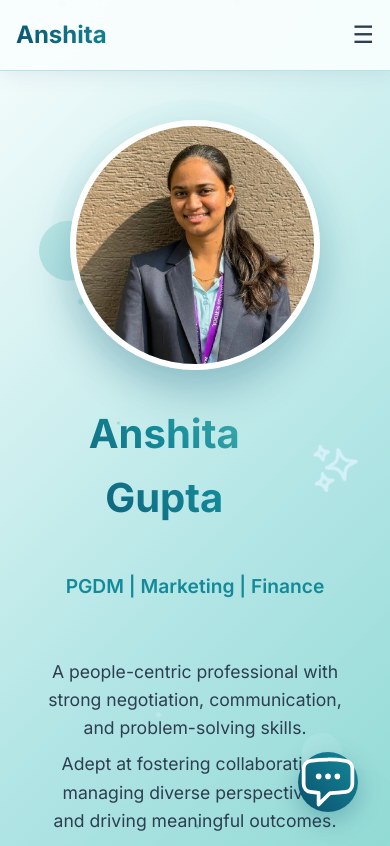
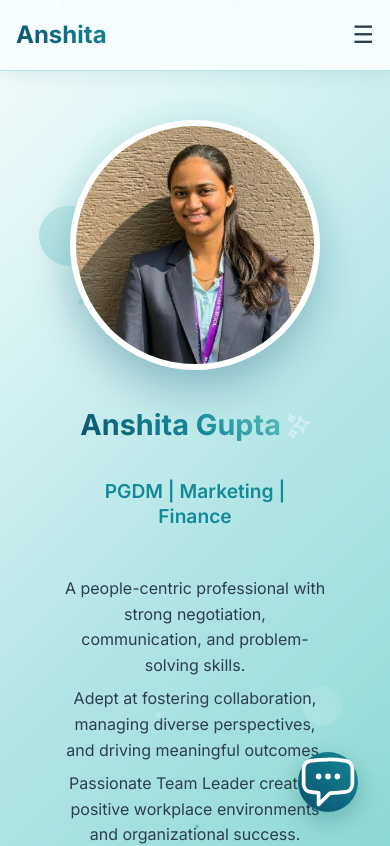
Before and after one commit to imakshug/anshita.portfolio, a React (Vite) app: page / in a window 390 px wide. Shown: the top 846 px of the page. Built offline with nearby package versions, Linux system fonts and the light colour scheme.

Commit message:
Fix contact form with new Formspree endpoint and proper FormData implementation

```diff
--- a/src/App.css
+++ b/src/App.css
@@ -147,7 +147,7 @@ body {
   font-family: 'Inter', sans-serif;
   line-height: 1.6;
   color: var(--text);
-  background: linear-gradient(135deg, var(--pearl) 0%, var(--ocean-foam) 30%, var(--seafoam) 60%, var(--ocean-light) 100%);
+  /* background: linear-gradient(135deg, var(--pearl) 0%, var(--ocean-foam) 30%, var(--seafoam) 60%, var(--ocean-light) 100%); */
   min-height: 100vh;
   transition: all 0.5s ease;
   position: relative;
@@ -734,7 +734,7 @@ html {
 }
 
 .hero-description {
-  font-size: 1.2rem;
+  font-size: 1.1rem;
   color: var(--text);
   margin-bottom: 3rem;
   line-height: 1.6;
@@ -760,7 +760,7 @@ html {
 @media (max-width: 768px) {
   .hero-description {
     padding: 0 1rem;
-    font-size: 1.1rem;
+    font-size: 1rem;
   }
 
   .hero-description span {
@@ -1782,7 +1782,16 @@ html {
 /* Mobile Responsiveness */
 @media (max-width: 768px) {
   .hero-title {
-    font-size: 2.5rem;
+    font-size: 2.2rem;
+    gap: 0.5rem;
+    white-space: nowrap;
+    flex-wrap: nowrap;
+  }
+
+  .sparkle-icon {
+    width: 2rem;
+    height: 2rem;
+    flex-shrink: 0;
   }
 
   .hero-subtitle {
@@ -1828,6 +1837,24 @@ html {
   }
 }
 
+/* Extra small mobile devices */
+@media (max-width: 480px) {
+  .hero-title {
+    font-size: 1.8rem;
+    gap: 0.3rem;
+  }
+
+  .sparkle-icon {
+    width: 1.5rem;
+    height: 1.5rem;
+  }
+
+  .hero-content {
+    max-width: 100%;
+    padding: 0 1rem;
+  }
+}
+
 /* Contact Form Error State Styles */
 .error-state {
   text-align: center;
--- a/src/components/Academics.jsx
+++ b/src/components/Academics.jsx
@@ -7,7 +7,7 @@ export default function Academics() {
     {
       degree: "PGDM (Marketing & Finance)",
       inst: "Narayana Business School (AICTE)",
-      cgpa: "7.31 CGPA",
+      cgpa: "7.7 CGPA",
       year: "2026",
       icon: AcademicCapIcon,
       color: "var(--ocean-mid)",
--- a/src/components/ContactForm.jsx
+++ b/src/components/ContactForm.jsx
@@ -44,20 +44,23 @@ const ContactForm = () => {
     setStatus('loading');
 
     try {
-      // Using Formspree - replace with your actual Formspree endpoint
-      const response = await fetch('https://formspree.io/f/xeoqkqrg', {
+      // Using Formspree with form data format (recommended approach)
+      const formDataToSend = new FormData();
+      formDataToSend.append('name', formData.name);
+      formDataToSend.append('email', formData.email);
+      formDataToSend.append('message', formData.message);
+      formDataToSend.append('_replyto', formData.email);
+      formDataToSend.append('_subject', `Portfolio Contact from ${formData.name}`);
+
+      const response = await fetch('https://formspree.io/f/xeozdglq', {
         method: 'POST',
+        body: formDataToSend,
         headers: {
-          'Content-Type': 'application/json',
-        },
-        body: JSON.stringify({
-          name: formData.name,
-          email: formData.email,
-          message: formData.message,
-          _replyto: formData.email,
-          _subject: `Portfolio Contact from ${formData.name}`,
-        }),
+          'Accept': 'application/json'
+        }
       });
+
+      const result = await response.json();
 
       if (response.ok) {
         setStatus('success');
@@ -68,7 +71,8 @@ const ContactForm = () => {
           setStatus('idle');
         }, 4000);
       } else {
-        throw new Error('Failed to send message');
+        console.error('Formspree error:', result);
+        throw new Error(result.error || 'Failed to send message');
       }
     } catch (error) {
       console.error('Error sending message:', error);
--- a/src/components/ProjectsInternship.jsx
+++ b/src/components/ProjectsInternship.jsx
@@ -25,9 +25,9 @@ export default function ProjectsInternship() {
     },
 
     {
-      title: "Cost Feasibility Study",
-      description: "Manufacturing unit analysis using NPV and IRR calculations",
-      tags: ["Finance", "Analysis", "Manufacturing"]
+      title: "Financial Statement Analysis",
+      description: "Analyzed financial statements by evaluating liquidity, profitability, and leverage ratios to assess overall financial health and performance.",
+      tags: ["Financial Analysis", "Performance Evaluation", "Trend Analysis"]
     },
     {
       title: "Supermarket Operations",
```
Also changed, not shown: public/logo.png.
